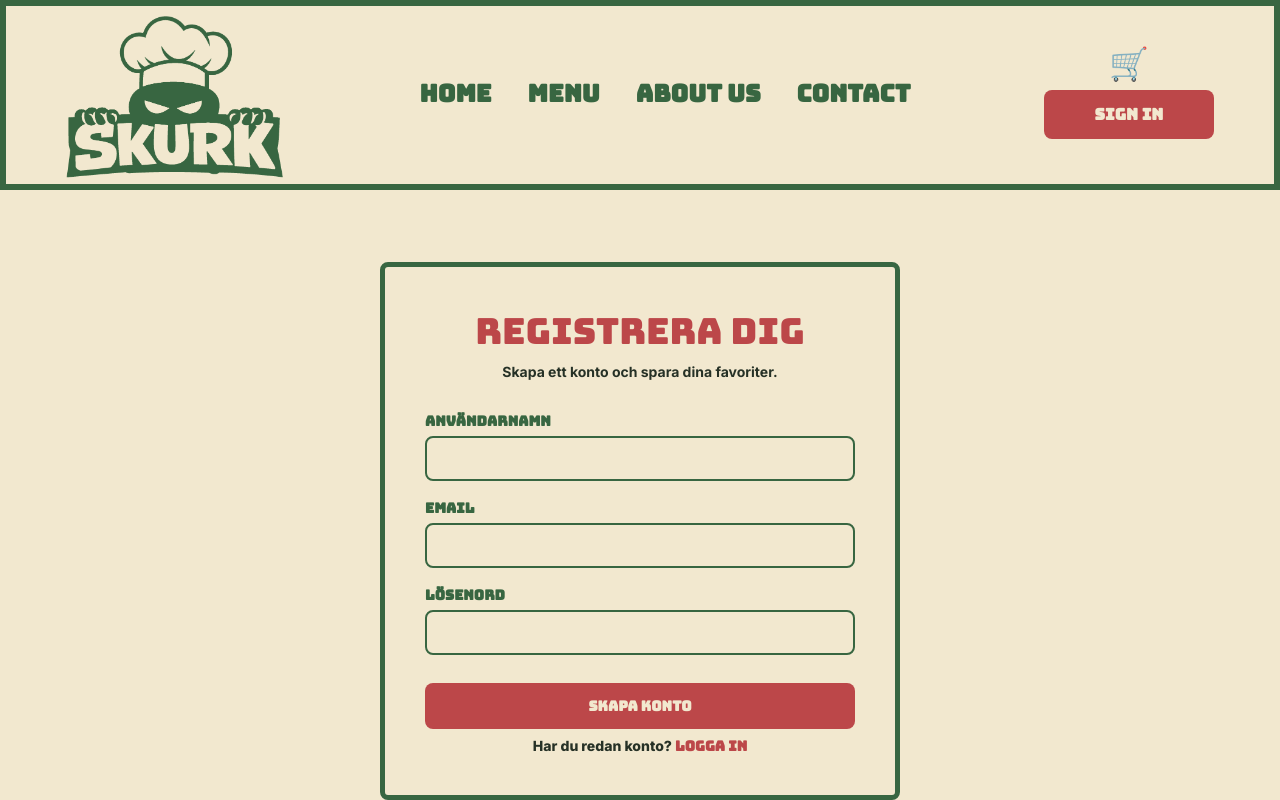
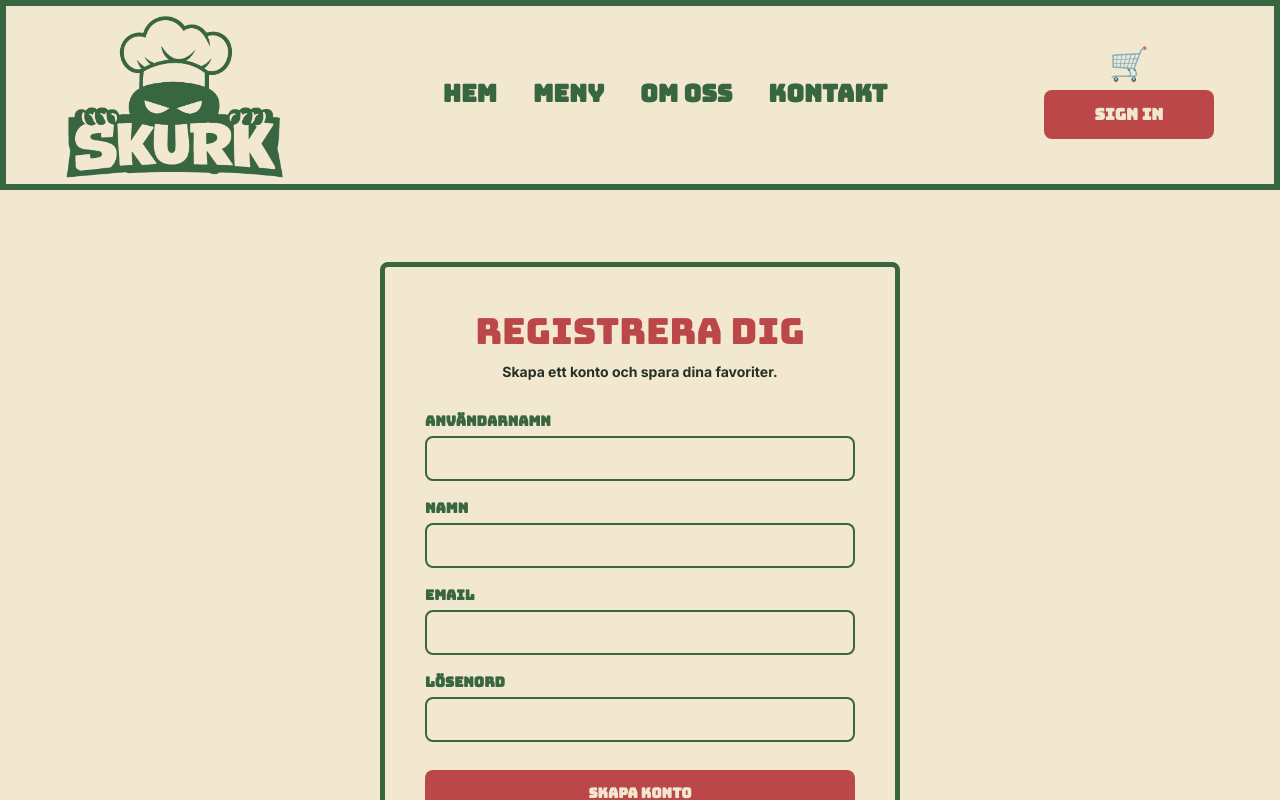
Before and after one commit to LudvigSHub/SkurkApp, a React (Vite) app in the folder skurk-meals/: page /register in a window 1280 px wide. Shown: the top 800 px of the page. Built offline with nearby package versions, Linux system fonts and the light colour scheme.

Commit message:
checkout form- name

```diff
--- a/skurk-meals/src/components/Navbar.jsx
+++ b/skurk-meals/src/components/Navbar.jsx
@@ -16,10 +16,10 @@ function Navbar() {
         </NavLink>
 
         <nav className="navbar-links">
-          <NavLink to="/">Home</NavLink>
-          <NavLink to="/menu">Menu</NavLink>
-          <NavLink to="/about">About us</NavLink>
-          <NavLink to="/contact">Contact</NavLink>
+          <NavLink to="/">Hem</NavLink>
+          <NavLink to="/menu">Meny</NavLink>
+          <NavLink to="/about">Om oss</NavLink>
+          <NavLink to="/contact">Kontakt</NavLink>
         </nav>
 
         <div className="navbar-actions">
--- a/skurk-meals/src/pages/Checkout.jsx
+++ b/skurk-meals/src/pages/Checkout.jsx
@@ -1,7 +1,8 @@
-import { useState } from "react";
+import { useState, useEffect } from "react";
 import { Link, useNavigate } from "react-router-dom";
 import { useCart } from "../context/CartContext";
 import { createOrder } from "../services/api";
+import { useAuth } from "../context/AuthContext";
 
 import CheckoutForm from "../components/checkout/CheckoutForm";
 import CheckoutSummary from "../components/checkout/CheckoutSummary";
@@ -12,7 +13,7 @@ import "./Checkout.css";
 function Checkout() {
   const navigate = useNavigate();
   const { cartItems, cartTotal, clearCart } = useCart();
-
+  const { user, isAuthenticated } = useAuth();
   const [errors, setErrors] = useState({});
 
   const [isSubmitting, setIsSubmitting] = useState(false);
@@ -28,6 +29,20 @@ function Checkout() {
     paymentMethod: "Swish",
   });
 
+  // Om användaren är inloggad, förifyll namn och email i checkout-formuläret
+  useEffect(() => {
+    if (!user) {
+      return;
+    }
+
+    setFormData((prevData) => ({
+      ...prevData,
+      name: prevData.name || user.name || user.username || "",
+      email: prevData.email || user.email || "",
+    }));
+  }, [user]);
+
+  // simpel validering
   function validateForm() {
     const newErrors = {};
 
@@ -43,6 +58,9 @@ function Checkout() {
     return Object.keys(newErrors).length === 0;
   }
 
+
+  // Hantera ändringar i formuläret
+  // rensa eventuella valideringsfel för det fältet som ändras
   function handleChange(e) {
     const { name, value } = e.target;
 
--- a/skurk-meals/src/pages/Register.jsx
+++ b/skurk-meals/src/pages/Register.jsx
@@ -10,6 +10,7 @@ function Register() {
 
   const [formData, setFormData] = useState({
     username: "",
+    name:"",
     email: "",
     password: "",
   });
@@ -31,7 +32,10 @@ function Register() {
   async function handleSubmit(e) {
     e.preventDefault();
 
-    if (!formData.username.trim() || !formData.email.trim() || !formData.password.trim()) {
+    if (!formData.username.trim() ||
+      !formData.email.trim() ||
+      !formData.password.trim() ||
+      !formData.name.trim()) {
       setError("Fyll i alla fält");
       return;
     }
@@ -43,7 +47,8 @@ function Register() {
     const result = await register(
       formData.username,
       formData.email,
-      formData.password
+      formData.password,
+      formData.name
     );
 
     setIsSubmitting(false);
@@ -69,6 +74,16 @@ function Register() {
               type="text"
               name="username"
               value={formData.username}
+              onChange={handleChange}
+            />
+          </label>
+
+          <label>
+            Namn
+            <input
+              type="text"
+              name="name"
+              value={formData.name}
               onChange={handleChange}
             />
           </label>
```
